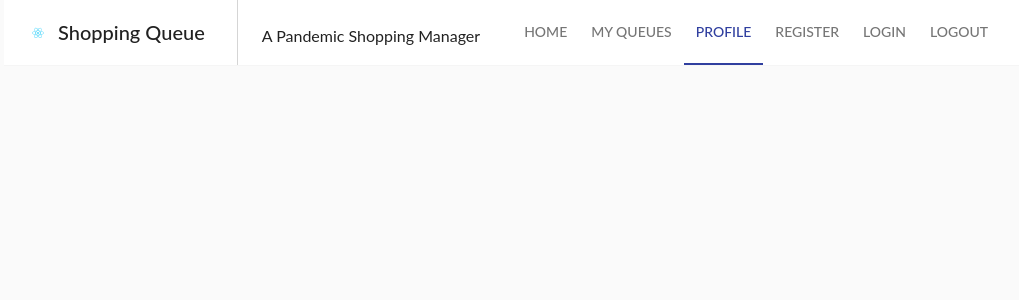
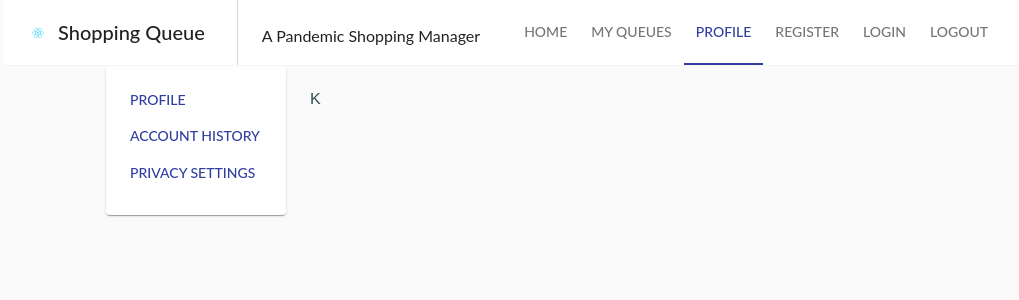
Before and after one commit to larryworm1127/Shopping-Queue, a React (Create React App) app: page /profile in a window 1280 px wide. Shown: the top 300 px of the page, without its empty margins (36-1055 px from the left). Built offline with nearby package versions, Linux system fonts and the light colour scheme.

Commit message:
Add basic profile functionality.

```diff
--- /dev/null
+++ b/src/components/Profile/history.js
@@ -0,0 +1,11 @@
+import React from "react";
+
+class History extends React.Component {
+    render() {
+        return (
+            <p>{this.props.text}</p>
+        );
+    }
+}
+
+export default History;
--- a/src/components/Profile/profile.js
+++ b/src/components/Profile/profile.js
@@ -1,14 +1,83 @@
 import React from "react";
 import NavBar from "../navbar";
+import Container from '@material-ui/core/Container';
+import Grid from '@material-ui/core/Grid';
+import withStyles from '@material-ui/core/styles/withStyles';
+import Paper from '@material-ui/core/Paper';
+import Card from '@material-ui/core/Card';
+import CardActionArea from '@material-ui/core/CardActionArea';
+import CardActions from '@material-ui/core/CardActions';
+import CardContent from '@material-ui/core/CardContent';
+import Link from '@material-ui/core/Link';
+import List from '@material-ui/core/List';
+import ListItem from '@material-ui/core/ListItem';
+import Button from '@material-ui/core/Button';
+import History from "./history.js"
+class Profile extends React.Component {
 
+  constructor(props) {
+    super(props);
+    this.state = {
+      setting: 0,
+    }
+  }
 
-class Profile extends React.Component {
+  setSetting = (val) => {
+    this.setState({setting: val});
+  }
+
+  profileSettings = () => {
+    switch(this.state.setting) {
+      case 0:
+        return <History text="K"></History>;
+      case 1:
+        return <History text="L"></History>;
+      case 2:
+        return <History text="M"></History>;
+    };
+  }
 
   render() {
     return (
-      <NavBar currentPath={this.props.location.pathname}/>
+      <React.Fragment>
+        <NavBar currentPath={this.props.location.pathname}/>
+        <Grid container direction="row" justify="center" alignItems="baseline" spacing={3}>
+          <Grid item xs={2}>
+            <Card>
+              <CardContent>
+                <Grid container direction="column" alignItems="flex-start" alignContent="flex-start">
+                  <Grid item>
+                      <Button onClick={() => this.setSetting(0)}>
+                        <Link>
+                          Profile
+                        </Link>
+                      </Button>
+                  </Grid>
+                  <Grid item>
+                    <Button onClick={() => this.setSetting(1)}>
+                      <Link>
+                        Account History
+                      </Link>
+                    </Button>
+                  </Grid>
+                  <Grid item>
+                    <Button onClick={() => this.setSetting(2)}>
+                      <Link>
+                        Privacy Settings
+                      </Link>
+                    </Button>
+                  </Grid>
+                </Grid>
+              </CardContent>
+            </Card>
+          </Grid>
+          <Grid item xs={8}>
+            {this.profileSettings()}
+          </Grid>
+        </Grid>
+      </React.Fragment>
     )
   }
 }
 
-export default Profile;
+export default (Profile);
```
